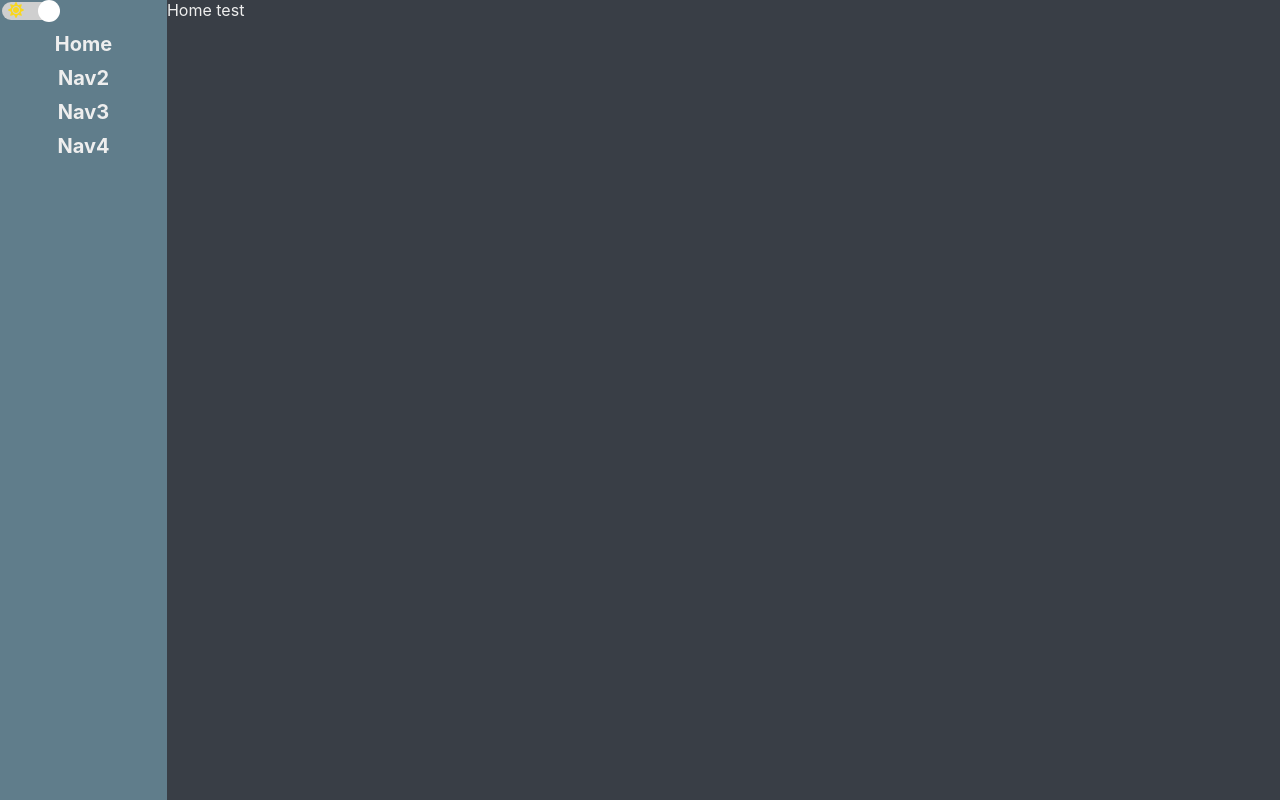
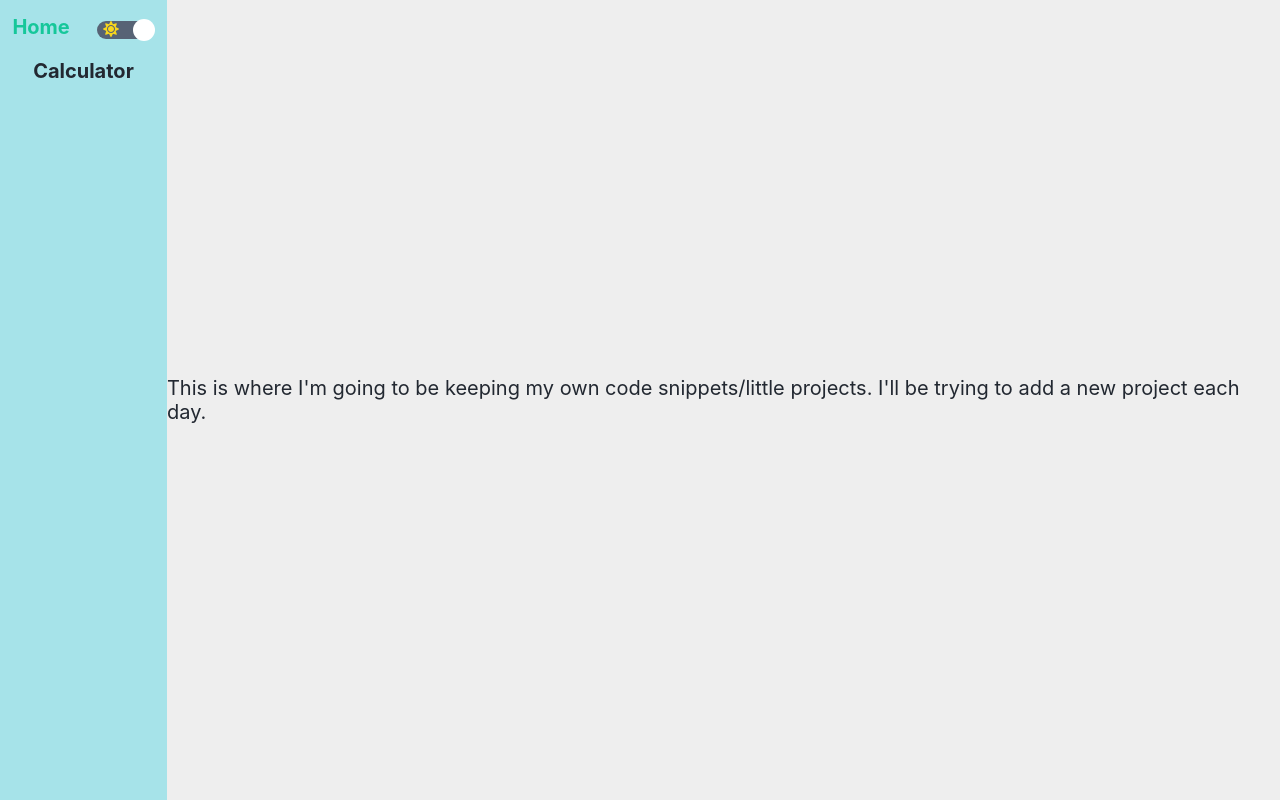
Before and after one commit to mattie43/PersonalCodeSnippets, a React (Create React App) app: page / in a window 1280 px wide. Built offline with nearby package versions, Linux system fonts and the light colour scheme.

Commit message:
nav set up, working on colors still.

```diff
--- a/src/App.js
+++ b/src/App.js
@@ -1,18 +1,18 @@
 import { useState } from "react";
 import styled from "styled-components";
-import { BrowserRouter, Route } from "react-router-dom";
+import { Route, Switch } from "react-router-dom";
 
+import Navbar from "./components/Navbar";
 import Home from "./components/Home";
-import Navbar from "./components/Navbar";
+import Calculator from "./components/Calculator";
 
 export default function App() {
   const [darkMode, setDarkMode] = useState(true);
   return (
     <Container darkMode={darkMode}>
       <Navbar darkMode={darkMode} setDarkMode={setDarkMode} />
-      <BrowserRouter>
-        <Route exact path="/" component={Home} />
-      </BrowserRouter>
+      <Route exact path="/" component={Home} />
+      <Route path="/calculator" component={Calculator} />
     </Container>
   );
 }
@@ -21,5 +21,6 @@ const Container = styled.div`
   display: flex;
   min-height: 100vh;
   min-width: 100%;
-  color: ${(p) => (p.darkMode ? "#eee" : "#222831")};
+  color: ${(p) => (p.darkMode ? "#222831" : "#eee")};
+  background-color: ${(p) => (p.darkMode ? "#eee" : "#222831")};
 `;
--- /dev/null
+++ b/src/components/Calculator.js
@@ -0,0 +1,10 @@
+import styled from "styled-components";
+
+export default function Home() {
+  return <Container>Calculator</Container>;
+}
+const Container = styled.div`
+  display: flex;
+  background-color: inherit;
+  width: 100%;
+`;
--- a/src/components/Home.js
+++ b/src/components/Home.js
@@ -1,10 +1,23 @@
 import styled from "styled-components";
 
 export default function Home() {
-  return <Container>Home test</Container>;
+  return (
+    <Container>
+      <Body>
+        This is where I'm going to be keeping my own code snippets/little
+        projects. I'll be trying to add a new project each day.
+      </Body>
+    </Container>
+  );
 }
 const Container = styled.div`
   display: flex;
-  background-color: #393e46;
+  background-color: inherit;
   width: 100%;
+  align-items: center;
+  justify-content: center;
 `;
+
+const Body = styled.p`
+  font-size: 20px;
+`;
--- a/src/components/Navbar.js
+++ b/src/components/Navbar.js
@@ -1,24 +1,31 @@
 import styled from "styled-components";
 import Switch from "react-switch";
+import { NavLink } from "react-router-dom";
 import { FaMoon, FaSun } from "react-icons/fa";
 
 export default function Home(props) {
   return (
-    <Container>
+    <Container darkMode={props.darkMode}>
+      <div id="switch-container">
+        <NavLink id="home" exact to="/" activeClassName="selected">
+          Home
+        </NavLink>
         <Switch
           height={18}
           handleDiameter={22}
           uncheckedIcon={<FaMoon id="moon-icon" color="#eee" />}
           checkedIcon={<FaSun id="sun-icon" color="#f9d71c" />}
-        onColor="#cfcfcf"
+          onColor="#576375"
           onChange={() => props.setDarkMode(!props.darkMode)}
           checked={props.darkMode}
         />
+      </div>
       <ul>
-        <li>Home</li>
-        <li>Nav2</li>
-        <li>Nav3</li>
-        <li>Nav4</li>
+        <li>
+          <NavLink to="/calculator" activeClassName="selected">
+            Calculator
+          </NavLink>
+        </li>
       </ul>
     </Container>
   );
@@ -26,17 +33,22 @@ export default function Home(props) {
 const Container = styled.div`
   display: flex;
   flex-direction: column;
-  background-color: #607d8b;
+  background-color: ${(p) => (p.darkMode ? "#a6e3e9" : "#607d8b")};
   width: 15vw;
   & ul {
     list-style: none;
     margin: 10px auto;
     text-align: center;
   }
-  & li {
+  & a {
     margin-bottom: 10px;
     font-size: 20px;
     font-weight: bold;
+    color: inherit;
+    text-decoration: none;
+  }
+  & .selected {
+    color: #16c79a;
   }
   & #sun-icon {
     margin-left: 6px;
@@ -44,4 +56,14 @@ const Container = styled.div`
   & #moon-icon {
     margin-left: 3px;
   }
+  & #switch-container {
+    /* align-self: flex-end; */
+    display: flex;
+    justify-content: space-around;
+    margin-top: 10px;
+    align-items: center;
+    & #home {
+      margin-top: 5px;
+    }
+  }
 `;
--- a/src/index.js
+++ b/src/index.js
@@ -1,14 +1,17 @@
-import React from 'react';
-import ReactDOM from 'react-dom';
-import './index.css';
-import App from './App';
-import reportWebVitals from './reportWebVitals';
+import React from "react";
+import ReactDOM from "react-dom";
+import "./index.css";
+import App from "./App";
+import reportWebVitals from "./reportWebVitals";
+import { BrowserRouter } from "react-router-dom";
 
 ReactDOM.render(
   <React.StrictMode>
-    <App />
+    <BrowserRouter>
+      <App />
+    </BrowserRouter>
   </React.StrictMode>,
-  document.getElementById('root')
+  document.getElementById("root")
 );
 
 // If you want to start measuring performance in your app, pass a function
```
Also changed, not shown: 1 other file (tests, documents, lock files or other folders). Lines whose indentation alone changed are shown as unchanged.
